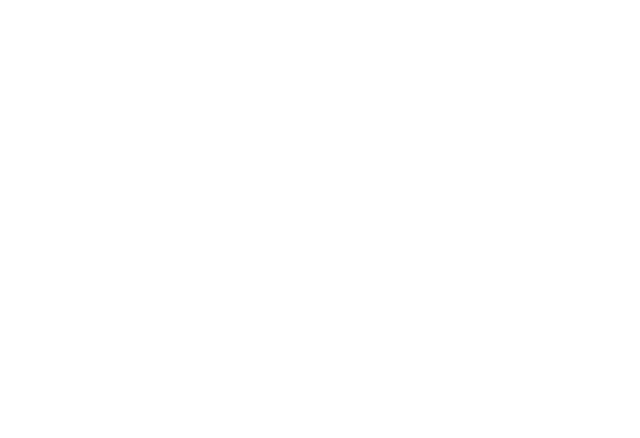
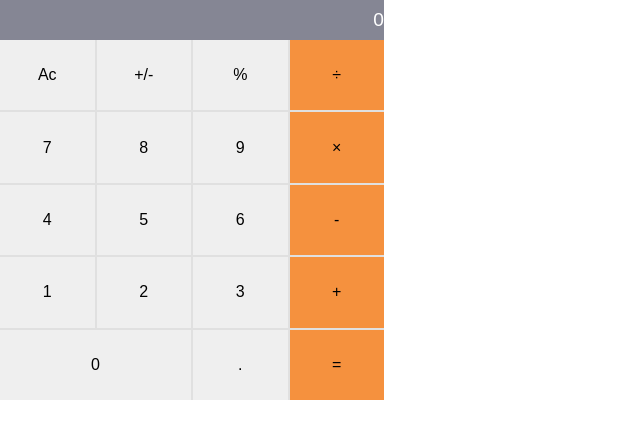
Before and after one commit to jash-debug/math-magicians, a React (Create React App) app: page / in a window 1280 px wide. Shown: the top 438 px of the page, without its empty margins (0-640 px from the left). Built offline with nearby package versions, Linux system fonts and the light colour scheme.

Commit message:
add calculator component to app

```diff
--- a/src/App.js
+++ b/src/App.js
@@ -1,9 +1,20 @@
-import 'App.css';
+import React from 'react';
+import Calculator from './components/Calculator';
+import './App.css';
 
-function App() {
-  return (
-    null
-  );
+class App extends React.Component {
+  constructor(props) {
+    super(props);
+    this.state = {};
+  }
+
+  render() {
+    return (
+      <div className="container">
+        <Calculator />
+      </div>
+    );
+  }
 }
 
 export default App;
```
